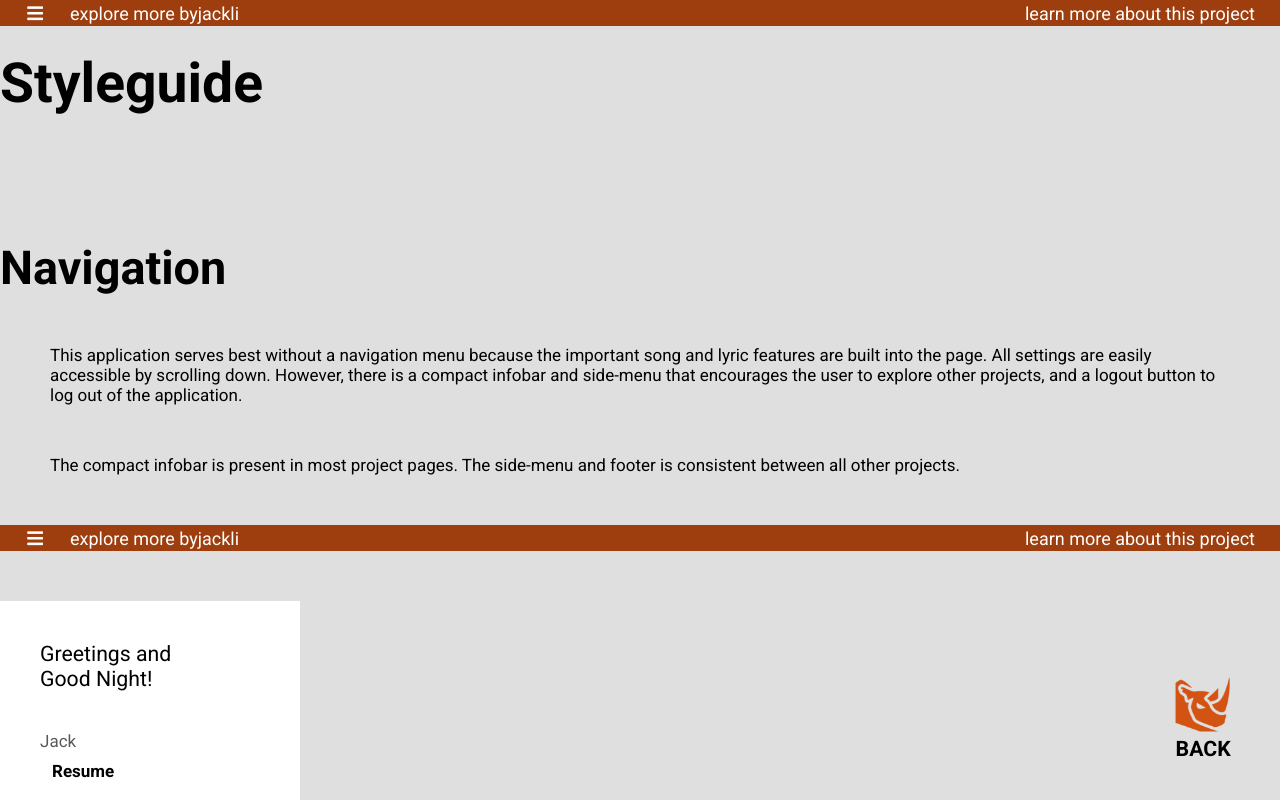
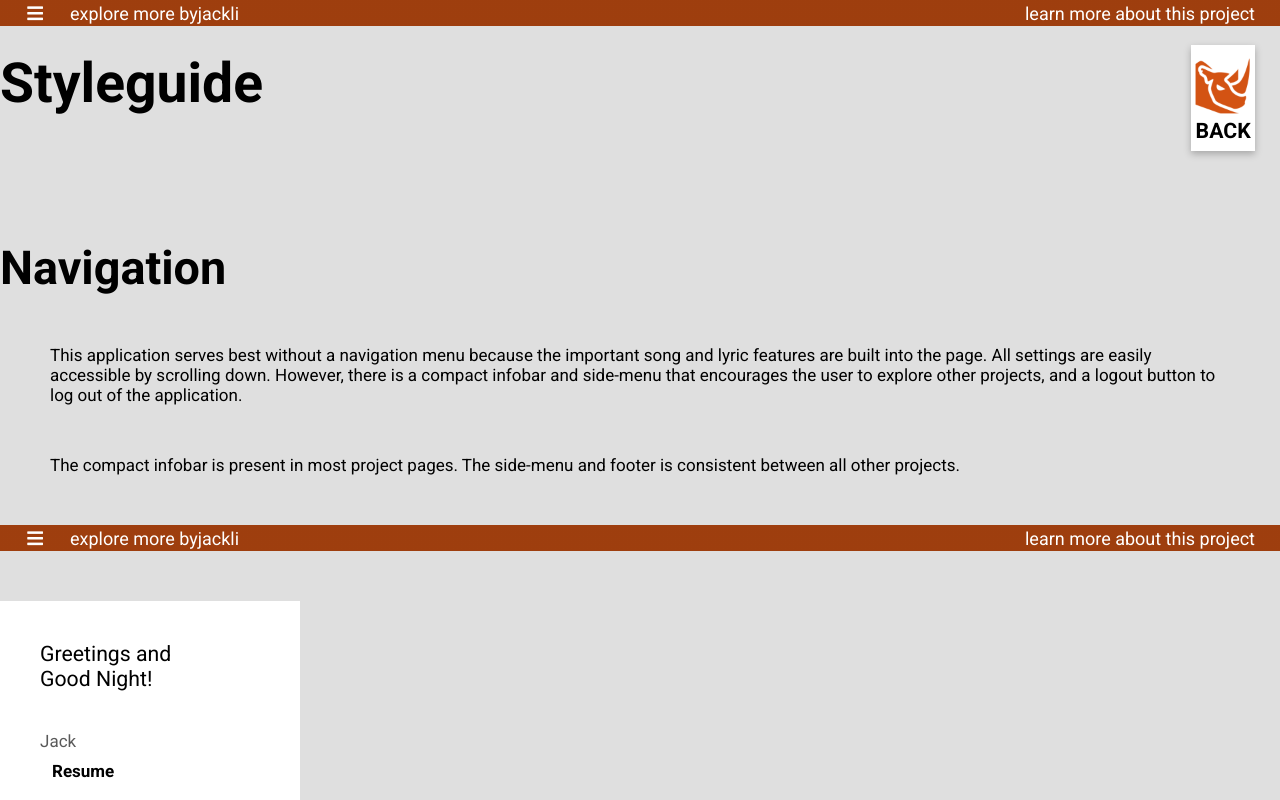
Before and after one commit to byjackli/lyrics, a React (Create React App) app: page /styleguide in a window 1280 px wide. Shown: the top 800 px of the page. Built offline with nearby package versions, Linux system fonts and the light colour scheme; no server answers.

Commit message:
add back button
adds a back button to easily navigate to the previous page

#30

```diff
--- a/src/styles/mainstyle.css
+++ b/src/styles/mainstyle.css
@@ -996,9 +996,17 @@ main.styleguide .back-button {
   width: 3em;
   height: 5em;
   position: fixed;
-  bottom: 30px;
-  right: 45px;
+  top: 45px;
+  right: 25px;
+
+  opacity: 1;
+  background-color: var(--LightM);
+  box-shadow: 0px 3px 7px var(--DarkS);
+
   z-index: 97;
+}
+main.styleguide .back-button:hover {
+  opacity: 1;
 }
 main.styleguide .back-button>img { width: 100%; }
 
```
